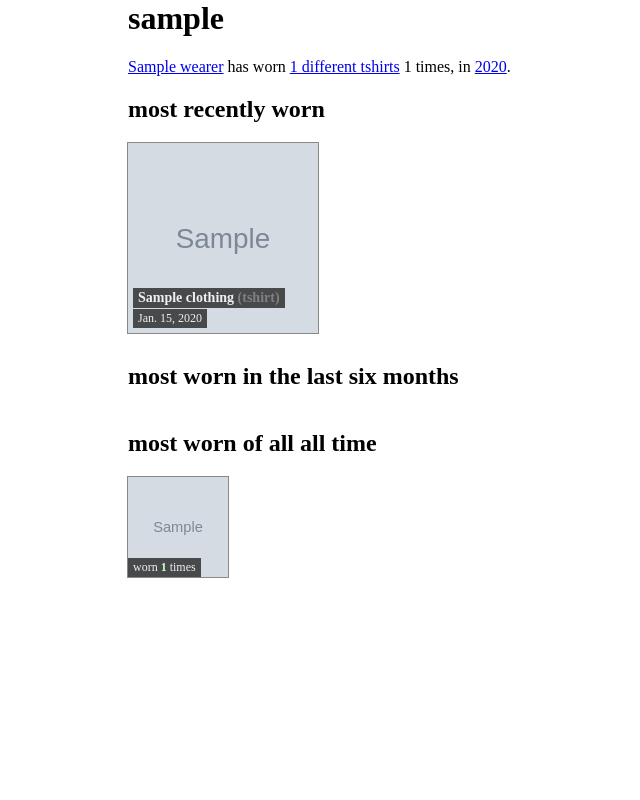
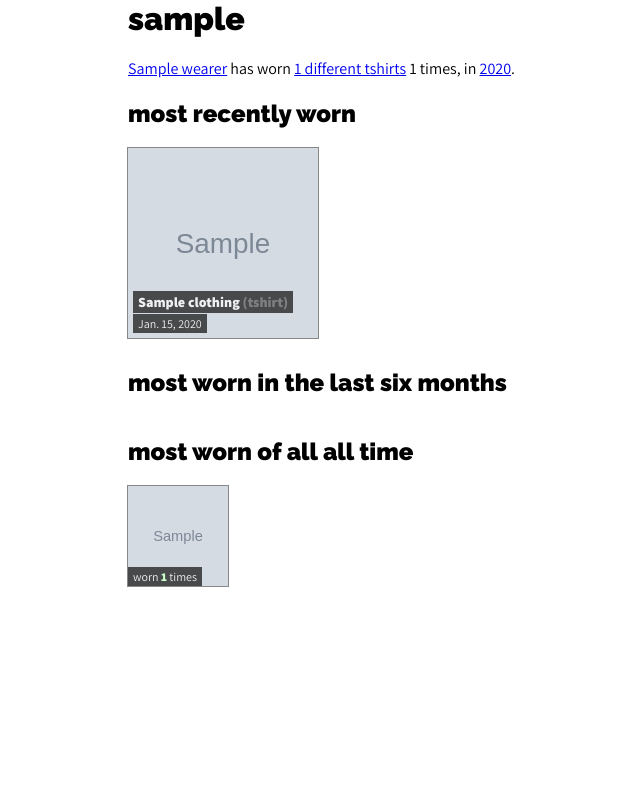
Before and after one commit to norm/hasworn, a Django app: template templates/wearers/wearer_page.html in a window 1280 px wide. Shown: the whole page, without its empty margins (102-742 px from the left). Run offline with Django 3.2, Linux system fonts and the light colour scheme; the template is opened without the code that fills it: values that come from a table or form of the project are taken from there, others are empty; tables that the repository leaves empty hold one stand-in row (values such as "Sample post"); grey boxes marked "Sample" are stand-in pictures; some libraries are stand-ins or nearby versions.

Commit message:
Use specific webfont choices
I chose Raleway because of the great crossed lines in the w. Assistant
is my preferred sans-serif workhorse, very readable.

```diff
--- a/templates/wearers/base.html
+++ b/templates/wearers/base.html
@@ -1,10 +1,20 @@
 <html>
 <head>
   <style>
+    @import url('https://fonts.googleapis.com/css2?family=Assistant:wght@400;800&display=swap');
+    @import url('https://fonts.googleapis.com/css2?family=Raleway:wght@400;900&display=swap');
     body {
       width: 820px;
       margin: 0 auto;
+      font-family: "Assistant", "News Cycle", "Lato", "PT Sans", sans-serif;
+      font-weight: 400;
     }
+
+    h1, h2, h3 {
+      font-family: "Raleway", sans-serif;
+      font-weight: 900;
+    }
+
     ol.clothing {
       margin: 0;
       padding: 0;
```
